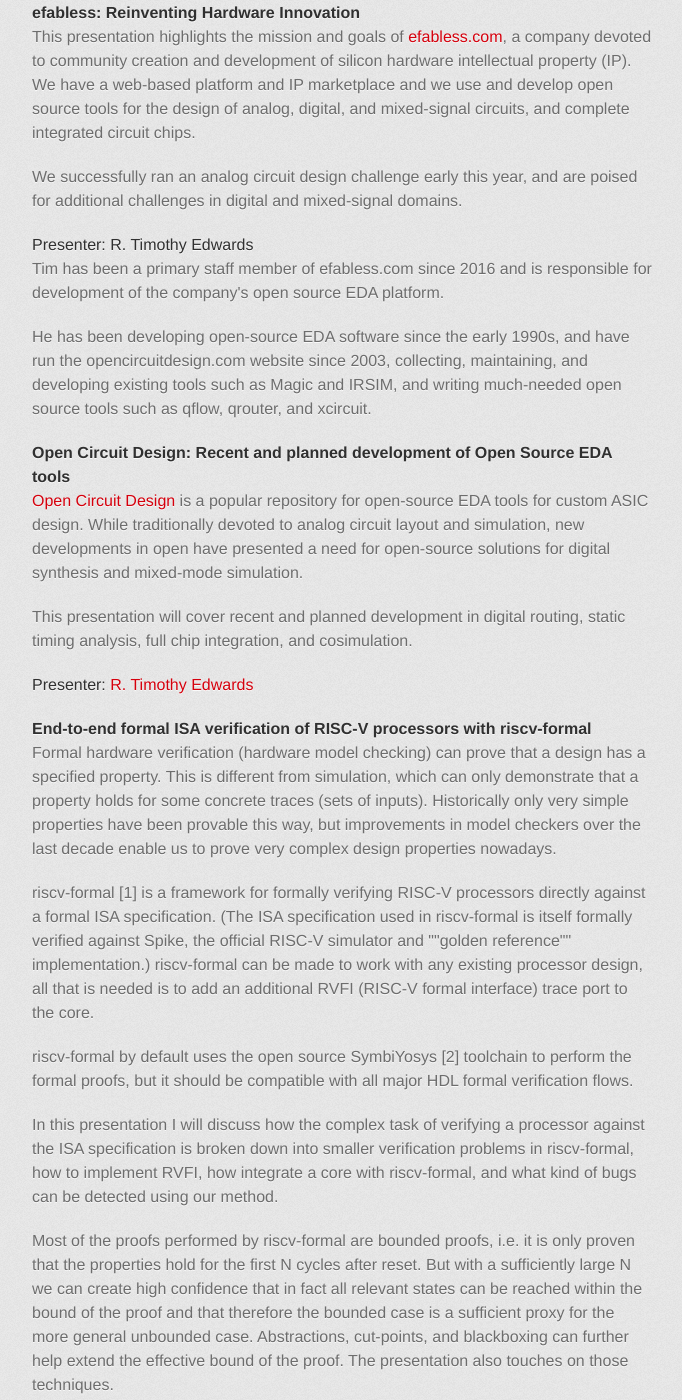
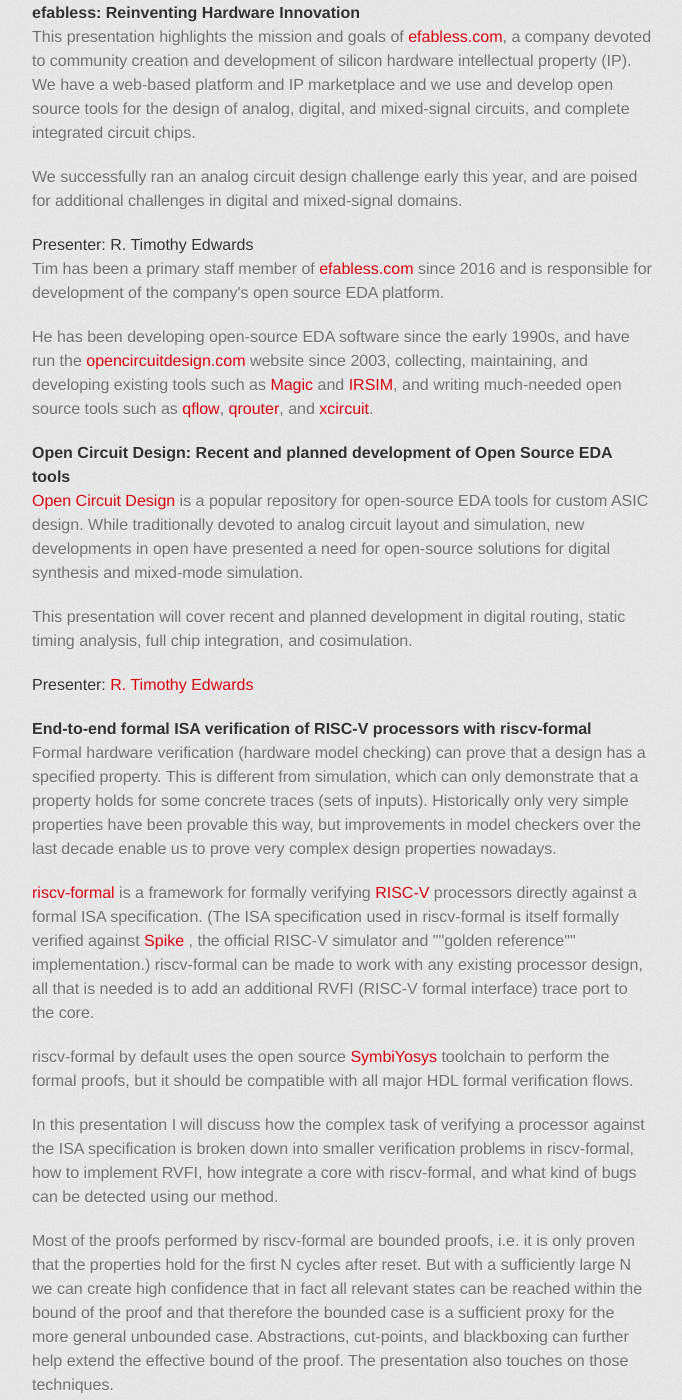
Before and after one commit to fossi-foundation/orconf, a Jekyll site: the page index.html, which Jekyll copies as it is, in a window 1280 px wide and 1400 px high, scrolled down 10766 px. Shown: the whole window, without its empty margins (298-980 px from the left). Built offline with Jekyll 4.4.1, drawn with Linux system fonts in a browser that asks for light colours; some web fonts are replaced; some of the changed text lies outside the part shown.

Commit message:
Add links

```diff
--- a/index.html
+++ b/index.html
@@ -848,16 +853,19 @@
             complex design properties nowadays.
           </p>
           <p>
-            riscv-formal [1] is a framework for formally verifying RISC-V
+            <a href="https://github.com/cliffordwolf/riscv-formal" target="_blank">riscv-formal</a>
+	    is a framework for formally verifying <a href="https://riscv.org/" target="_blank">RISC-V</a>
             processors directly against a formal ISA specification. (The ISA
             specification used in riscv-formal is itself formally verified
-            against Spike, the official RISC-V simulator and ""golden reference""
+            against <a href="https://github.com/riscv/riscv-isa-sim" target="_blank">Spike</a>
+	    , the official RISC-V simulator and ""golden reference""
             implementation.) riscv-formal can be made to work with any existing
             processor design, all that is needed is to add an additional RVFI
             (RISC-V formal interface) trace port to the core.
           </p>
           <p>
-            riscv-formal by default uses the open source SymbiYosys [2]
+            riscv-formal by default uses the open source <a href="http://symbiyosys.readthedocs.io/en/latest/"
+							    target="_blank">SymbiYosys</a>
             toolchain to perform the formal proofs, but it should be compatible
             with all major HDL formal verification flows.
           </p>
@@ -879,14 +887,13 @@
             the effective bound of the proof. The presentation also touches on
             those techniques.
           </p>
-          <p>
-            [1] https://github.com/cliffordwolf/riscv-formal
-            [2] http://symbiyosys.readthedocs.io/en/latest/
-          </p>
           <h5>Presenter: <a name="clifford" class="anchor" href="#clifford"><span class="octicon octicon-link"></span>
             </a>Clifford Wolf</h5>
           <p>
-            Clifford Wolf is the author of riscv-formal, Yosys, and SymbiYosys.
+            <a href="http://www.clifford.at/" target="_blank">Clifford Wolf</a> is the author of
+	    <a href="https://github.com/cliffordwolf/riscv-formal" target="_blank">riscv-formal</a>,
+	    <a href="http://www.clifford.at/yosys/documentation.html" target="_blank">Yosys</a>, and
+	    <a href="http://symbiyosys.readthedocs.io/en/latest/" target="_blank">SymbiYosys</a>.
           </p>
 
 	  <!-- <h4> -->
```
Also changed, not shown: other parts of index.html (+11 -6 lines).
